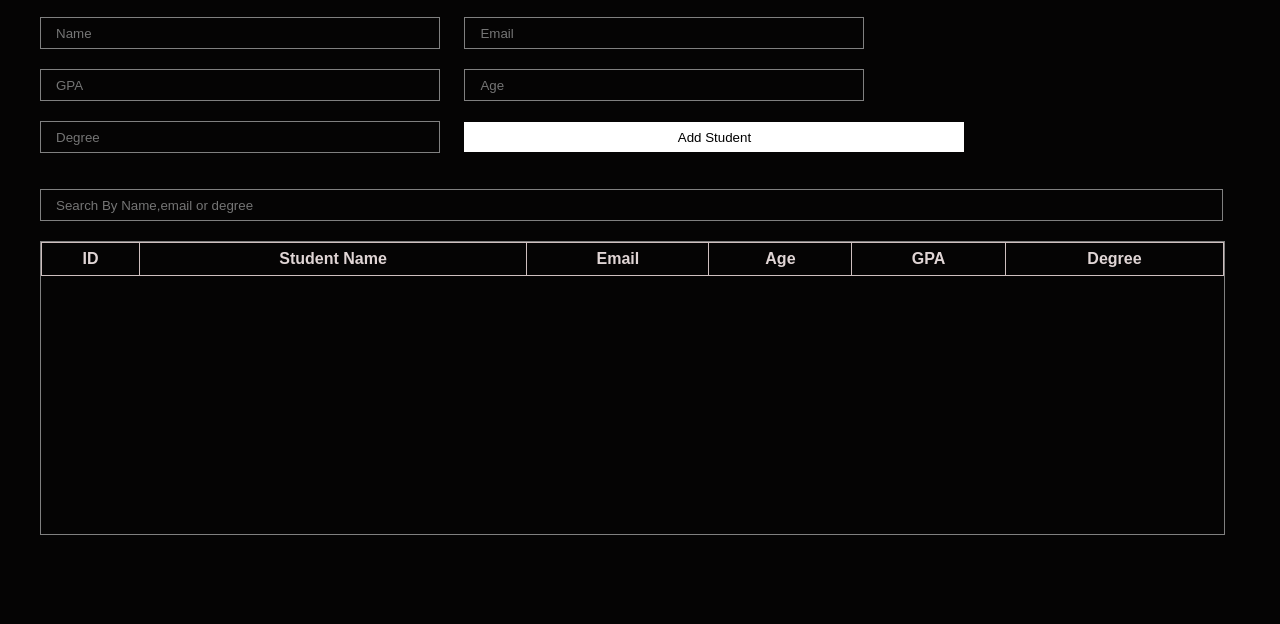
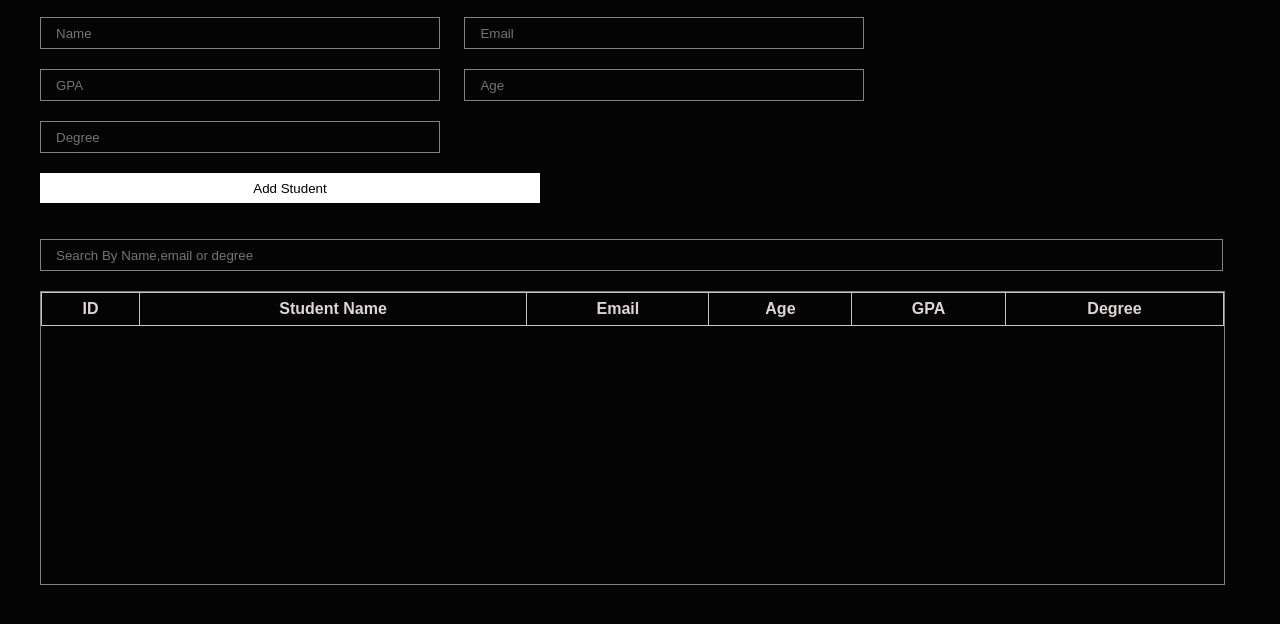
Before and after one commit to SravaniPutturu/Student-Table, a plain HTML site: page index.html in a window 1280 px wide. Shown: the part 70-694 px from the top of the page. Drawn offline with Linux system fonts and the light colour scheme.

Commit message:
Update index.html

```diff
--- a/index.html
+++ b/index.html
@@ -15,7 +15,7 @@
         <input id ="email" type="email" placeholder="Email">
         <input id="gpa" type="text" placeholder="GPA">
         <input id="age"  type="text" placeholder="Age">
-        <input id="degree" type="text" placeholder="Degree">
+        <input id="degree" type="text" placeholder="Degree"><br>
        <button type="submit" class="btn">Add Student</button>
     </form>
     <div><input id="searchInput" type="search" placeholder="Search By Name,email or degree"></div>
```
